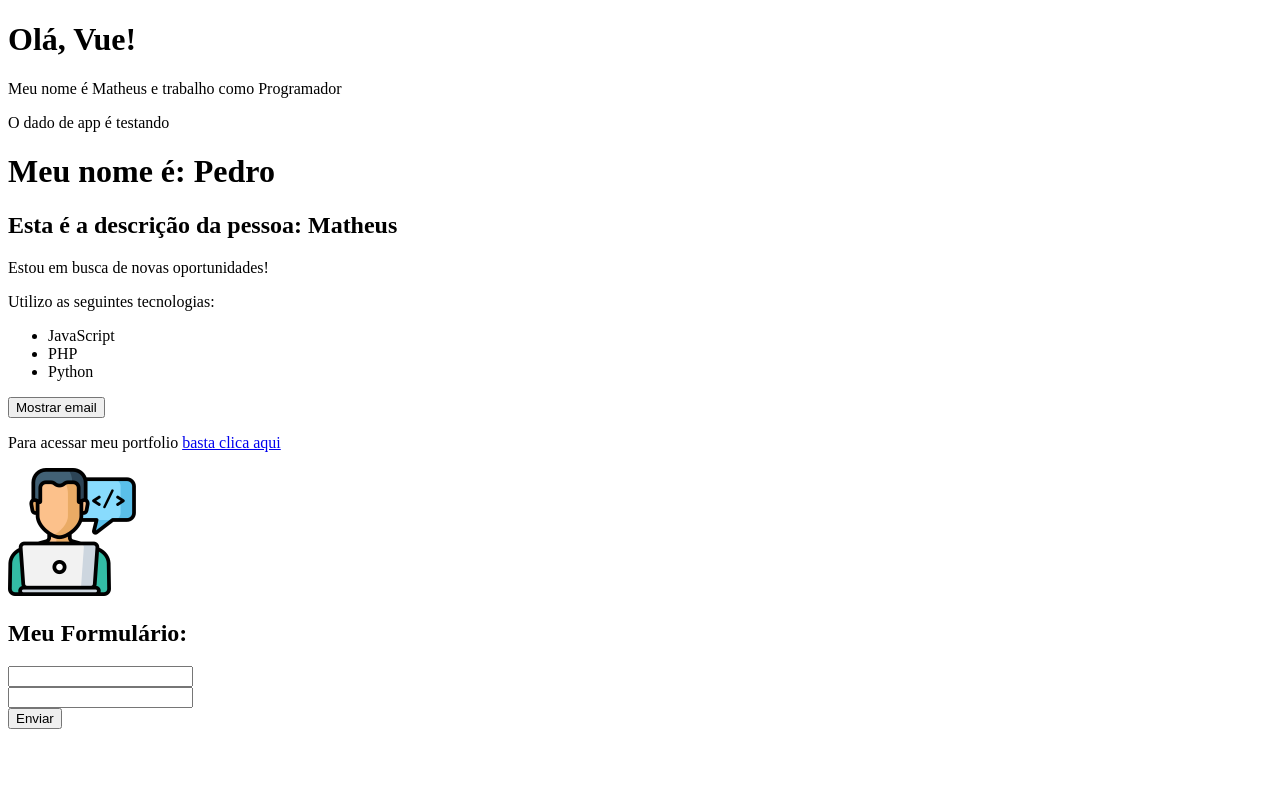
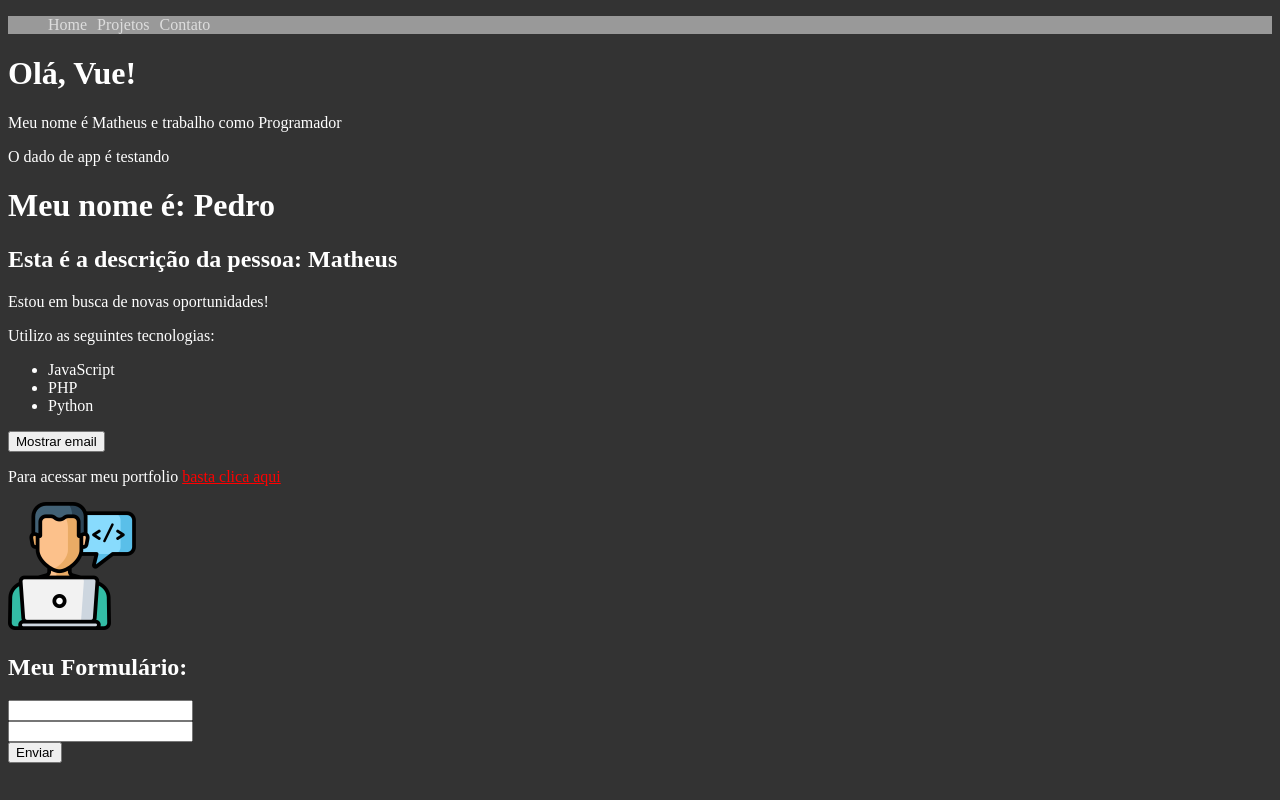
Before and after one commit to rmeIIo/cursoVue, a Vue app in the folder 2_projeto_vue/: page / in a window 1280 px wide. Built offline with nearby package versions, Linux system fonts and the light colour scheme.

Commit message:
CSS Scoped e CSS global

```diff
--- a/2_projeto_vue/src/App.vue
+++ b/2_projeto_vue/src/App.vue
@@ -1,5 +1,6 @@
 <template>
   <div>
+    <Header/>
     <PrimeiroComponenteVue/>
     <p>O dado de app é {{  testando  }}</p>
     <LifeCycle/>
@@ -8,6 +9,7 @@
 </template>
 
 <script>
+  import Header from "./components/Header.vue";
   import PrimeiroComponenteVue from "./components/PrimeiroComponente.vue";
   import LifeCycle from "./components/LifeCycle.vue";
   import Pessoa from "./components/Pessoa.vue";
@@ -15,6 +17,7 @@
   export default {
     name: "App",
     components: {
+      Header,
       PrimeiroComponenteVue,
       LifeCycle,
       Pessoa
@@ -26,3 +29,14 @@
     }
   };
 </script>
+
+<style>
+  body {
+    background-color: #333;
+    color: #fff;
+  }
+
+  a {
+    color: red;
+  }
+</style>
--- /dev/null
+++ b/2_projeto_vue/src/components/Header.vue
@@ -0,0 +1,35 @@
+<template>
+    <ul>
+        <li><a href="#">Home</a></li>
+        <li><a href="#">Projetos</a></li>
+        <li><a href="#">Contato</a></li>
+    </ul>
+</template>
+
+<script>
+export default {
+    name: 'Header'
+}
+</script>
+
+<style scoped>
+    ul {
+        list-style: none;
+        display: flex;
+        background: #999;
+    }
+
+    li {
+        margin-right: 10px;
+    }
+
+    a {
+        text-decoration: none;
+        color: #DDD;
+        transition: .5s;
+    }
+
+    a:hover {
+        color: turquoise;
+    }
+</style>
```
